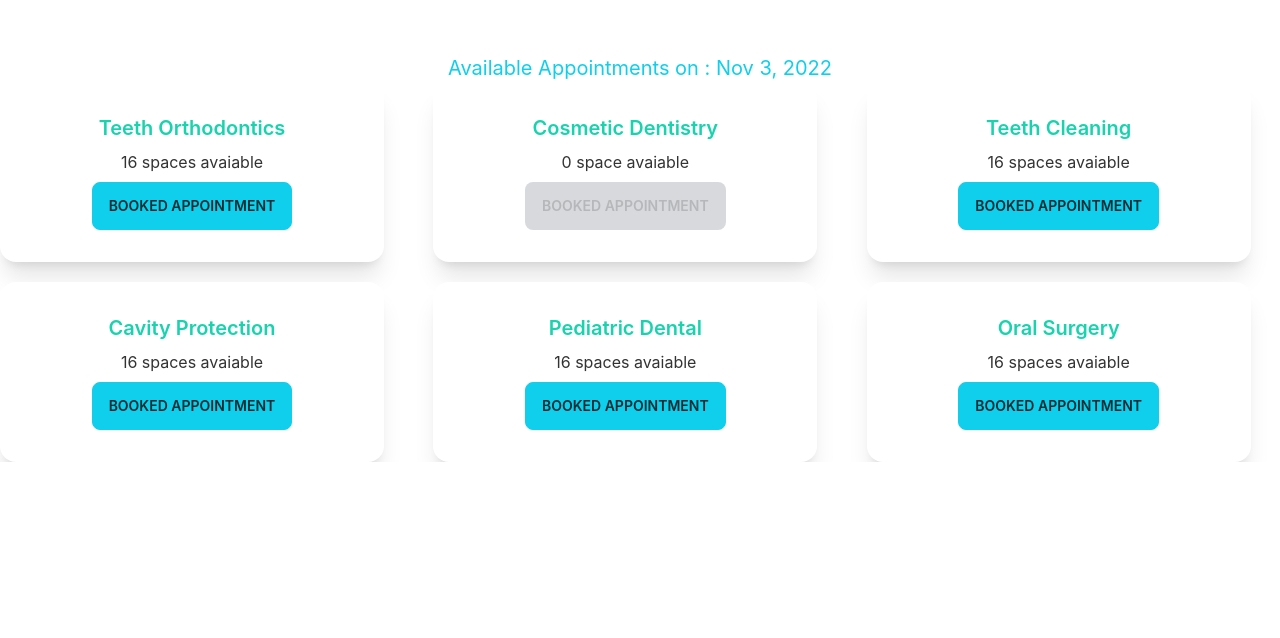
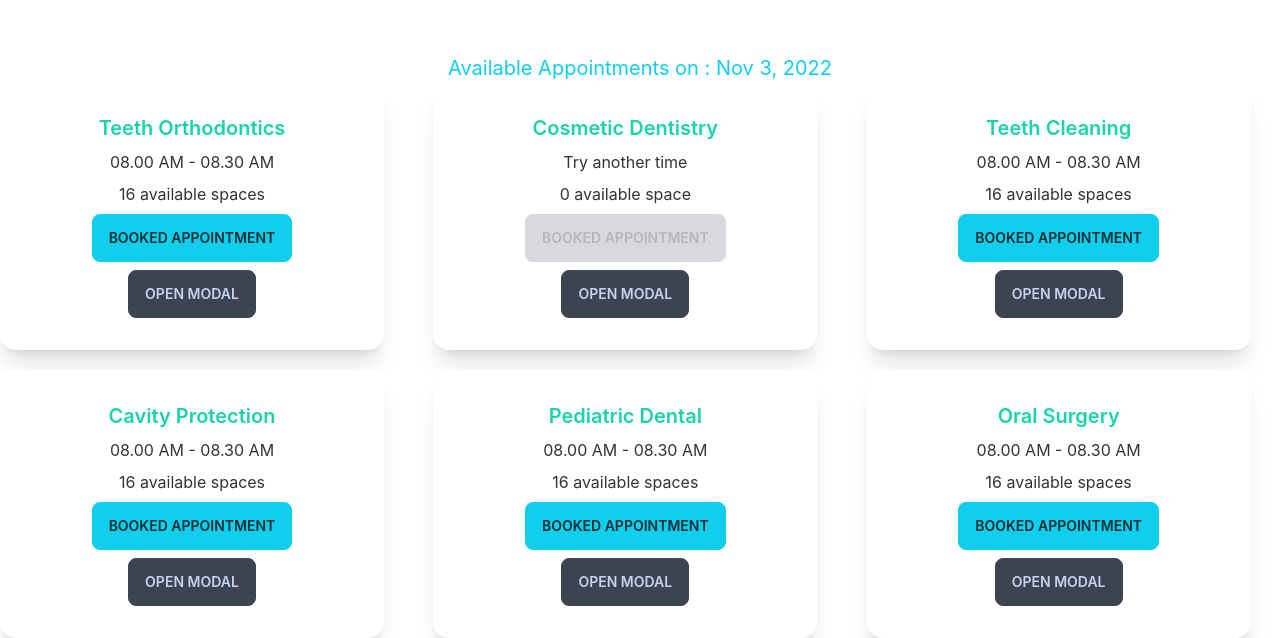
Before and after one commit to bellicose77/fullstack-doctor-website, a React (Create React App) app in the folder frontend/: page /appointment in a window 1280 px wide. Shown: the part 810-1448 px from the top of the page. Before the commit the page ends 1272 px from the top, so only its background shows below. Built offline with nearby package versions, Linux system fonts and the light colour scheme.

Commit message:
card design done

```diff
--- a/frontend/src/components/AppointmentSlot/AppointmentSlot.js
+++ b/frontend/src/components/AppointmentSlot/AppointmentSlot.js
@@ -6,9 +6,15 @@ const AppointmentSlot = ({solt}) => {
         <div class="card w-96 bg-base-100 shadow-xl">
         <div class="card-body text-center">
           <h2 className="card-title text-secondary justify-center">{name}</h2>
-          <p>{slots.length} {slots.length ? "spaces":"space"} avaiable</p>
+          <p>{
+               slots.length > 0 ? <span>{slots[0]}</span>:<span>Try another time</span>
+            }
+
+        </p>
+        <p>{slots.length}  {slots.length > 1 ? "available spaces": "available space"}</p>
           <div class="card-actions justify-center">
             <button disabled={slots.length===0} class="btn btn-primary">Booked Appointment</button>
+            <label for="my-modal-6" class="btn">open modal</label>
           </div>
         </div>
       </div>
--- a/frontend/src/components/AvailAppointment/AvailAppointment.js
+++ b/frontend/src/components/AvailAppointment/AvailAppointment.js
@@ -4,7 +4,7 @@ import AppointmentSlot from '../AppointmentSlot/AppointmentSlot';
 
 const AvailAppointment = ({date}) => {
     const [fakeDatas,setFakeDatas] = useState([]);
-    const[modal,setModal] = useState(null)
+     const[modal,setModal] = useState(null)
     useEffect(()=>{
         fetch('services.json')
         .then(res=>res.json())
```
Also changed, not shown: frontend/src/components/BookModal/BookModal.js (indentation only).
